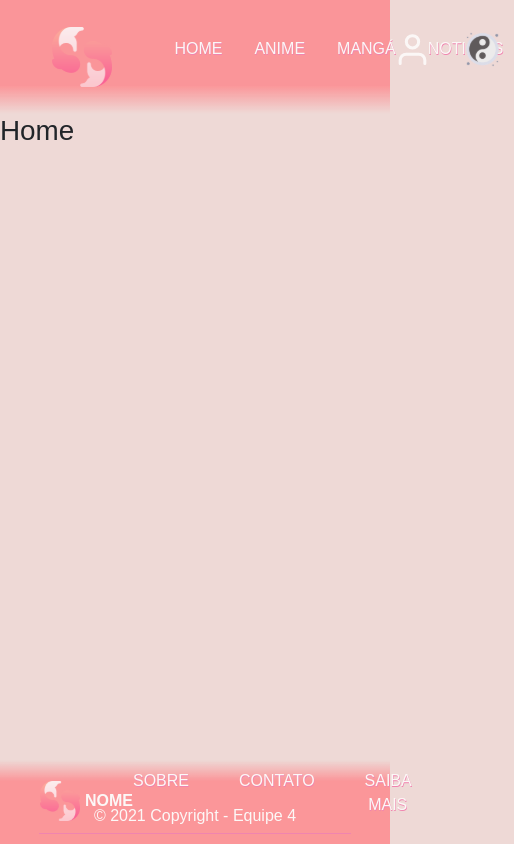
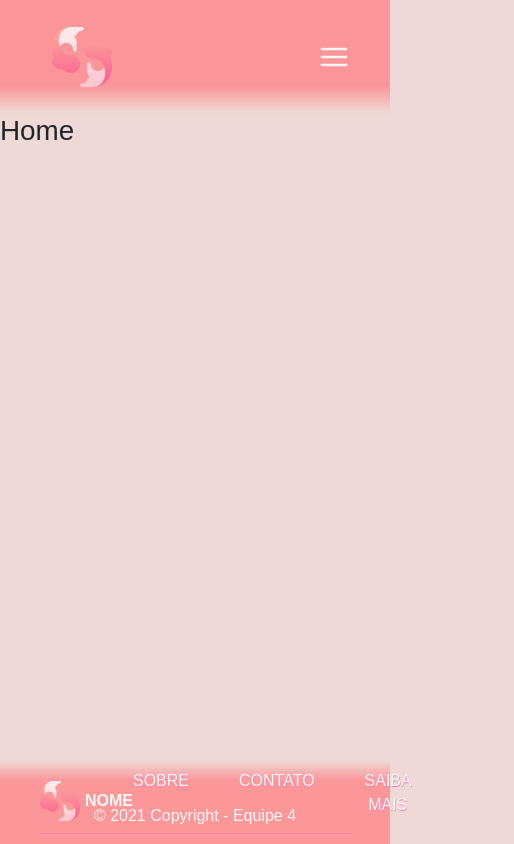
Before and after one commit to italoant/react-projeto-final, a React (Create React App) app: page / in a window 390 px wide. Shown: the whole page, 514 px wide, since content can reach past the window. Built offline with nearby package versions, Linux system fonts and the light colour scheme; the HTML template or start-up script is replaced by a standard one.

Commit message:
add responsive header

```diff
--- a/src/components/Nav/Nav.jsx
+++ b/src/components/Nav/Nav.jsx
@@ -8,6 +8,7 @@ import Popover from 'react-bootstrap/Popover';
 import Logo from '../../assets/logo.svg';
 import User from '../../assets/user.svg';
 import Theme from '../../assets/theme.svg';
+import Menu from '../../assets/menu.svg';
 
 
 export default function Nav() {
@@ -49,6 +50,9 @@ export default function Nav() {
                 <li><img src={Theme} alt="icon theme" /></li>
             </ul>
         </div>
+        <div className="menuMobile">
+            <img src={Menu} alt="icon theme" />
+        </div>
     </Header>
 
 };
--- a/src/components/Nav/Style.js
+++ b/src/components/Nav/Style.js
@@ -9,13 +9,14 @@ export const Header = styled.header`
     background: linear-gradient(rgba(254, 133, 138, 80), rgba(254, 133, 138, 40),  rgba(254, 133, 138, 20), rgba(254, 133, 138, 10)   ,rgba(254, 133, 138, 0));
     opacity: 80%;
 
+
+
     .container {
         display: flex;
         justify-content: flex-start;
         align-items: center;
         gap: 1.9rem;
     }
-
 
     .container_icons {
         max-width: 200px;
@@ -45,6 +46,21 @@ export const Header = styled.header`
             text-shadow: .5px .5px rgba(241, 110, 165, 50);
         }
     }
+
+    @media(max-width: 840px){
+        .container_nav {
+            display: none;
+        }
+        .menuMobile {
+            display: inline;
+        }
+    }
+
+    @media(min-width: 840px){
+        .menuMobile {
+            display: none;
+        }
+    }
 `;
 
 export const ButtonPopUp = styled.button`
```
Also changed, not shown: src/assets/menu.svg (added). Lines whose indentation alone changed are shown as unchanged.
